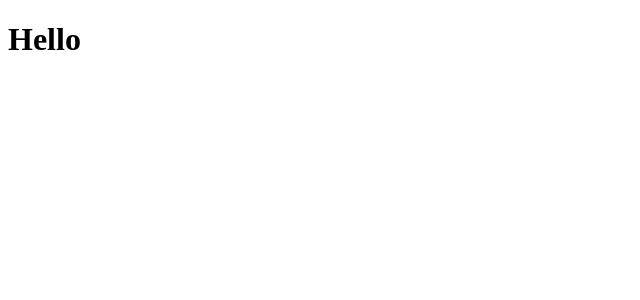
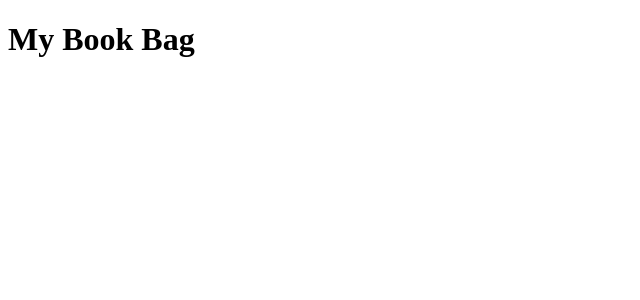
Before and after one commit to sherlockdabe48/React-Study-Project, a React (Create React App) app: page / in a window 1280 px wide. Shown: the top 300 px of the page, without its empty margins (0-640 px from the left). Built offline with nearby package versions, Linux system fonts and the light colour scheme.

Commit message:
Edit Repo Name

```diff
--- a/src/App.js
+++ b/src/App.js
@@ -1,7 +1,7 @@
 import "./css/App.css"
 
 function App() {
-  return <h1>Hello</h1>
+  return <h1>My Book Bag</h1>
 }
 
 export default App
```
